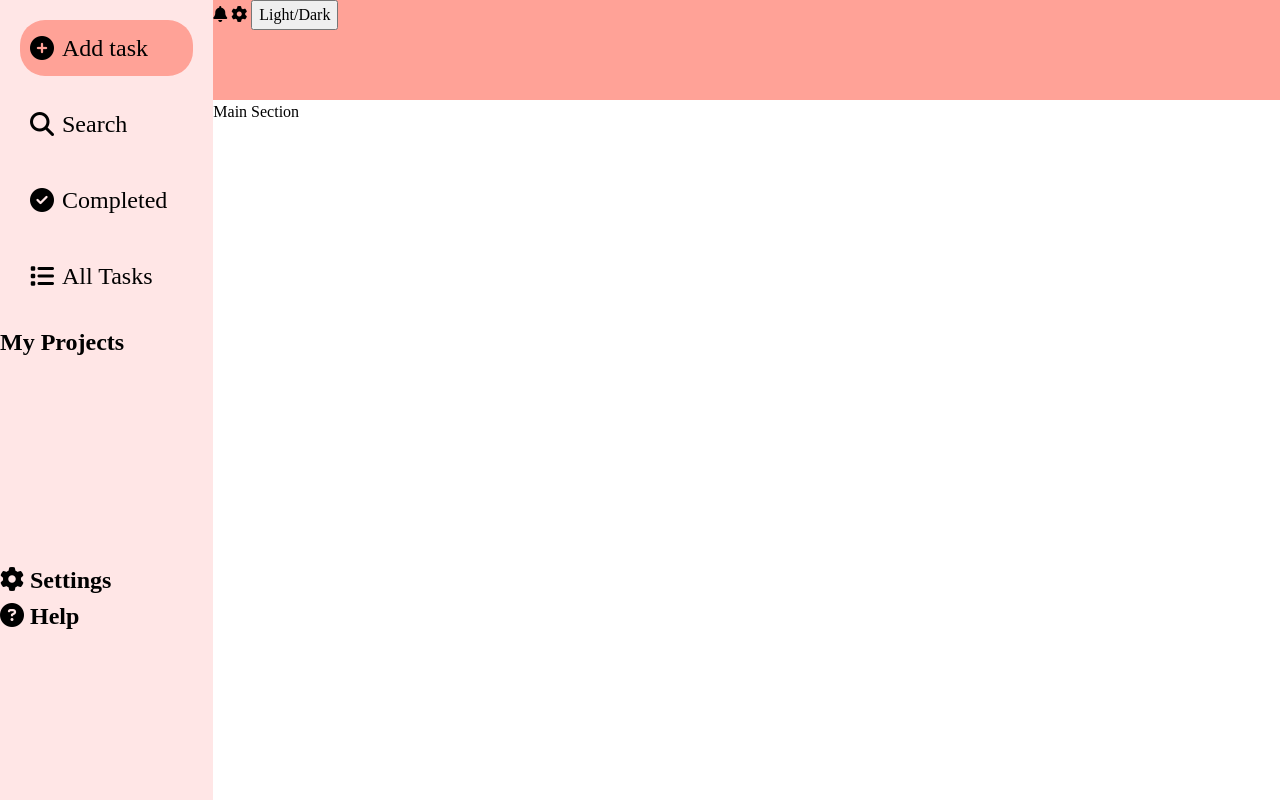
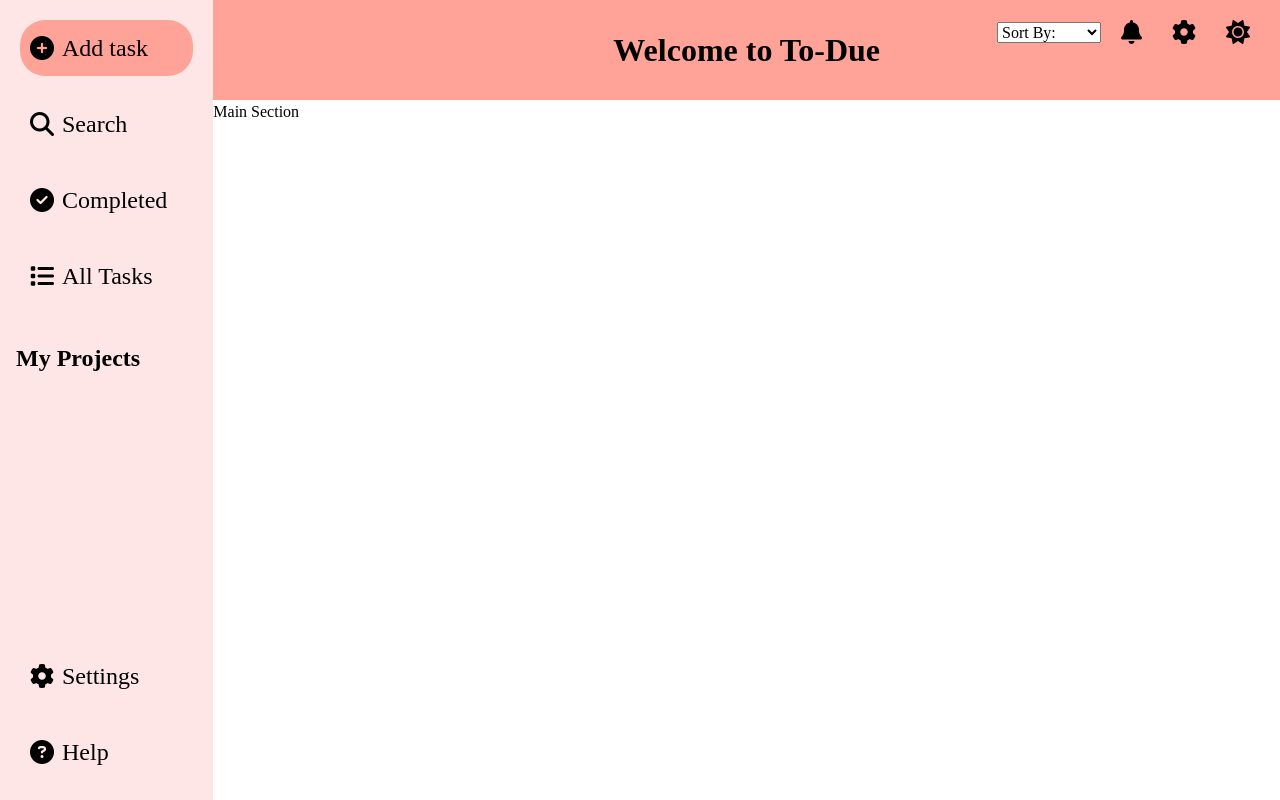
Before and after one commit to HWaterCoding/todo-list, a website built with webpack: page src/template.html in a window 1280 px wide. Built offline with nearby package versions, Linux system fonts and the light colour scheme.

Commit message:
Complete styling of header/sidebar and HTML layout

```diff
--- a/src/styles.css
+++ b/src/styles.css
@@ -1,3 +1,8 @@
+:root{
+    --salmon-theme: rgb(255, 162, 151);
+    --light-pink-theme: rgb(255, 230, 230);
+}
+
 *, *::before, *::after {
     box-sizing: border-box;
 }
@@ -42,27 +47,66 @@ body {
 }
 
 
+/* Header Section:: */
 
 #header{
-    background-color: rgb(255, 162, 151);
+    background: var(--salmon-theme);
     grid-row: 1/2;
     grid-column: 2/3;
-    /* display: grid; */
+    display: flex;
+    position: relative;
+    align-items: center;
+    justify-content: center;
 }
 
+#header-options {
+    position: absolute;
+    top: 10px;
+    right: 20px;
+    display: flex;
+    align-items: center;
+    gap: 10px;
+}
+
+.header-btn{
+    all: unset;
+    cursor: pointer;
+    font-size: 1.5rem;
+    display: flex;
+    gap: 8px;
+    border-radius: 25px;
+    padding: 10px;
+}
+
+
+/* Sidebar Section:: */
+
 #sidebar{
-    background-color: rgb(255, 230, 230);
+    background: var(--light-pink-theme);
     grid-row: 1/4;
     grid-column: 1/2;
     display: grid;
     grid-template-rows: repeat(3, 1fr);
 }
 
-#taskSection{
+#taskSection,
+#serviceSection{
     display: flex;
     flex-direction: column;
     padding: clamp(1rem, 20px, 1.5rem);
     gap: clamp(1rem, 20px, 1.5rem)
+}
+
+#projectSection{
+    display: flex;
+    flex-direction: column;
+    padding: clamp(.5rem, 16px, 1.5rem);
+    gap: clamp(1rem, 20px, 1.5rem);
+}
+
+
+#serviceSection{
+    justify-content: flex-end;
 }
 
 #addTaskBtn{
@@ -90,15 +134,7 @@ body {
 }
 
 
-#projectSection{
-
-}
-
-#serviceSection{
-
-}
-
-
+/* Main Section:: */
 
 #main{
     background-color: rgb(255, 255, 255);
--- a/src/template.html
+++ b/src/template.html
@@ -38,13 +38,22 @@
         <!--  -->
 
             <header id="header">
-                <!-- Add a sort feature here (select, option) -->
-                <i class="fa-solid fa-bell"></i>
-                <i class="fa-solid fa-gear"></i>
-                <button id="themeSwitcher">Light/Dark</button>
-                <!-- <img src="" alt="Profile Picture" id="profilePicture"> -->
+                <h1>Welcome to To-Due</h1>
+                <div id="header-options">
+                    <select>
+                        <option>Sort By:</option>
+                        <option>Alphabetical</option>
+                        <option>Due Date</option>
+                        <option>Priority</option>
+                    </select>
+                    <button class="header-btn"><i class="fa-solid fa-bell"></i></button>
+                    <button class="header-btn"><i class="fa-solid fa-gear"></i></button>
+                    <button class="header-btn" id="themeSwitcher">
+                        <i class="fa-solid fa-sun"></i>
+                        <!-- <i class="fa-solid fa-moon"></i> -->
+                    </button>
+                </div>
             </header>
-
 
             <aside id="sidebar">
 
@@ -78,8 +87,14 @@
                 </div>
 
                 <div id="serviceSection">
-                    <h2><i class="fa-solid fa-gear"></i> Settings</h2>
-                    <h2><i class="fa-solid fa-circle-question"></i> Help</h2>
+                    <button class="sidebar-btn" id="settingsBtn">
+                        <i class="fa-solid fa-gear"></i>
+                        <span>Settings</span>
+                    </button>
+                    <button class="sidebar-btn" id="helpBtn">
+                        <i class="fa-solid fa-circle-question"></i>
+                        <span>Help</span>
+                    </button>
                 </div>
 
             </aside>
```
